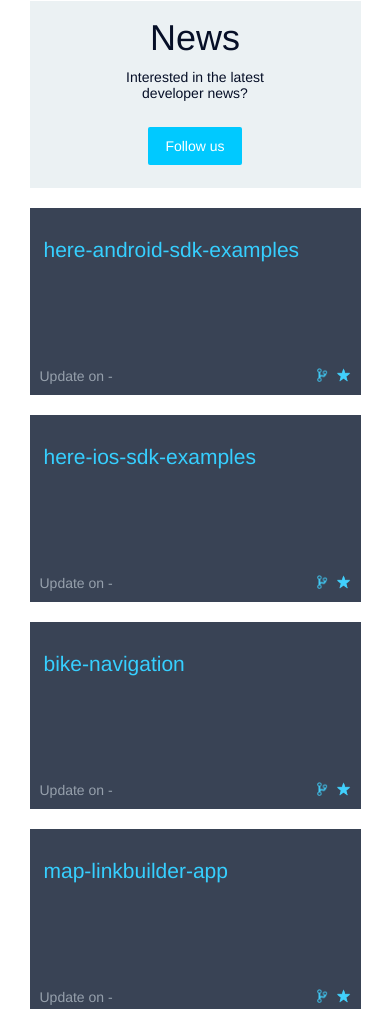
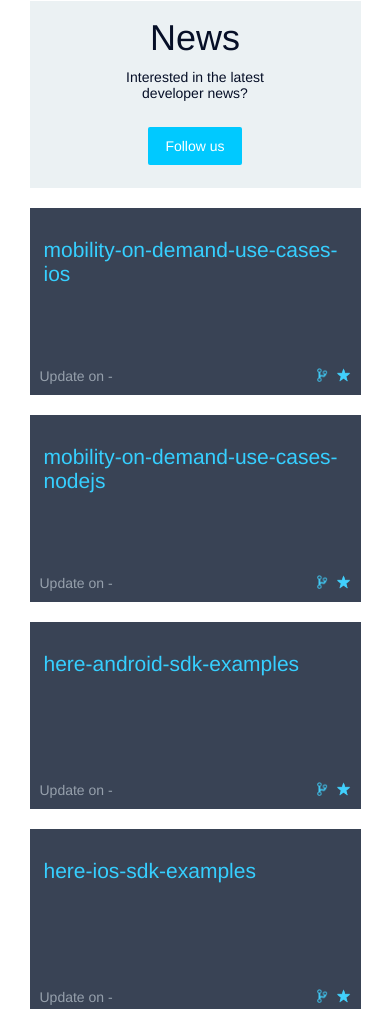
Before and after one commit to heremaps/heremaps.github.io, a plain HTML site: page index.html in a window 390 px wide. Shown: the part 636-1645 px from the top of the page. Drawn offline with Linux system fonts and the light colour scheme; no server answers.

Commit message:
Add 2 mobility-on-demand repos

```diff
--- a/index.html
+++ b/index.html
@@ -84,6 +84,8 @@
 
 		<script type="text/javascript">
 			var repos = [
+					{id: 'mobility-on-demand-use-cases-ios'},
+					{id: 'mobility-on-demand-use-cases-nodejs'},
 					{id: 'here-android-sdk-examples'},
 					{id: 'here-ios-sdk-examples'},
 					{id: 'bike-navigation'},
```
